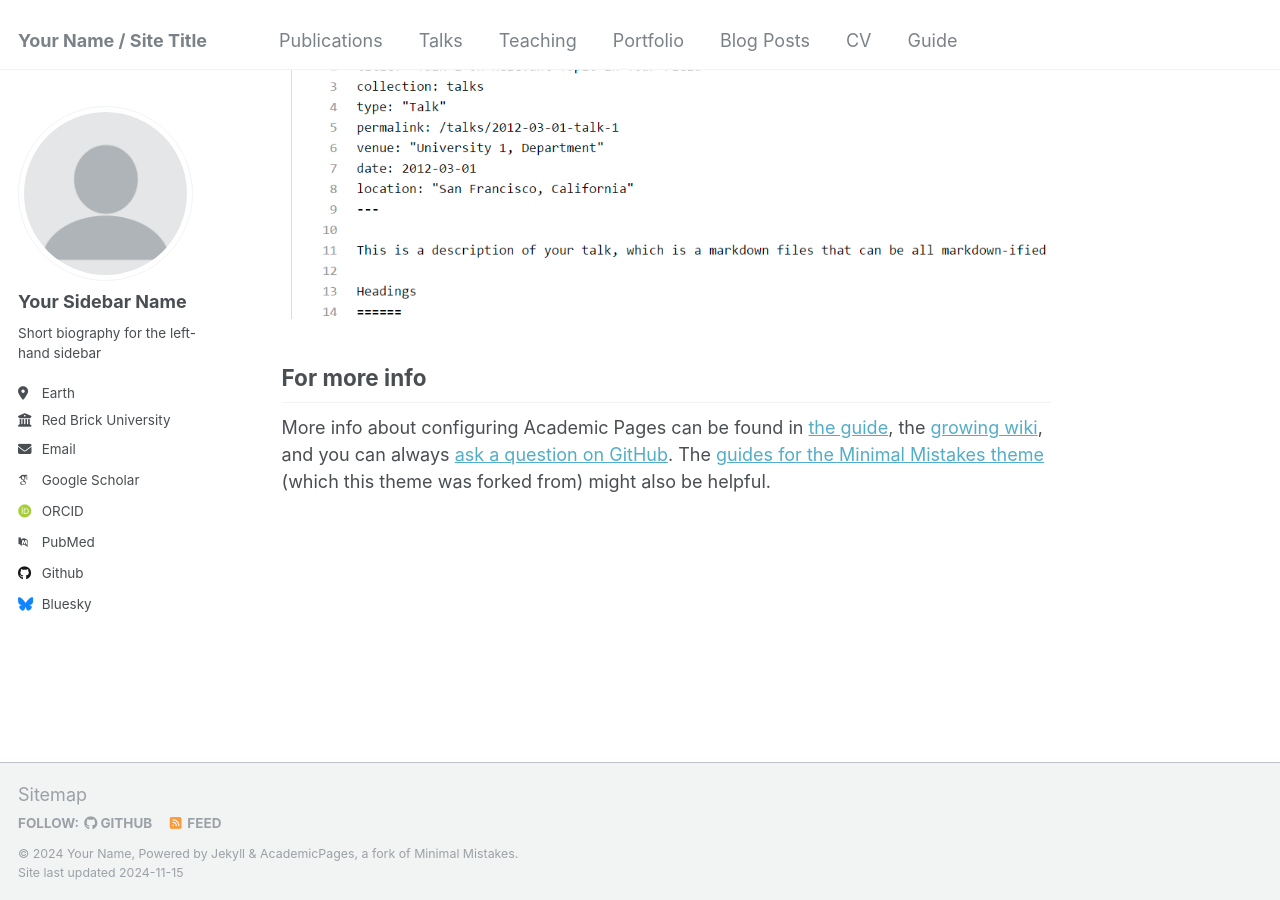
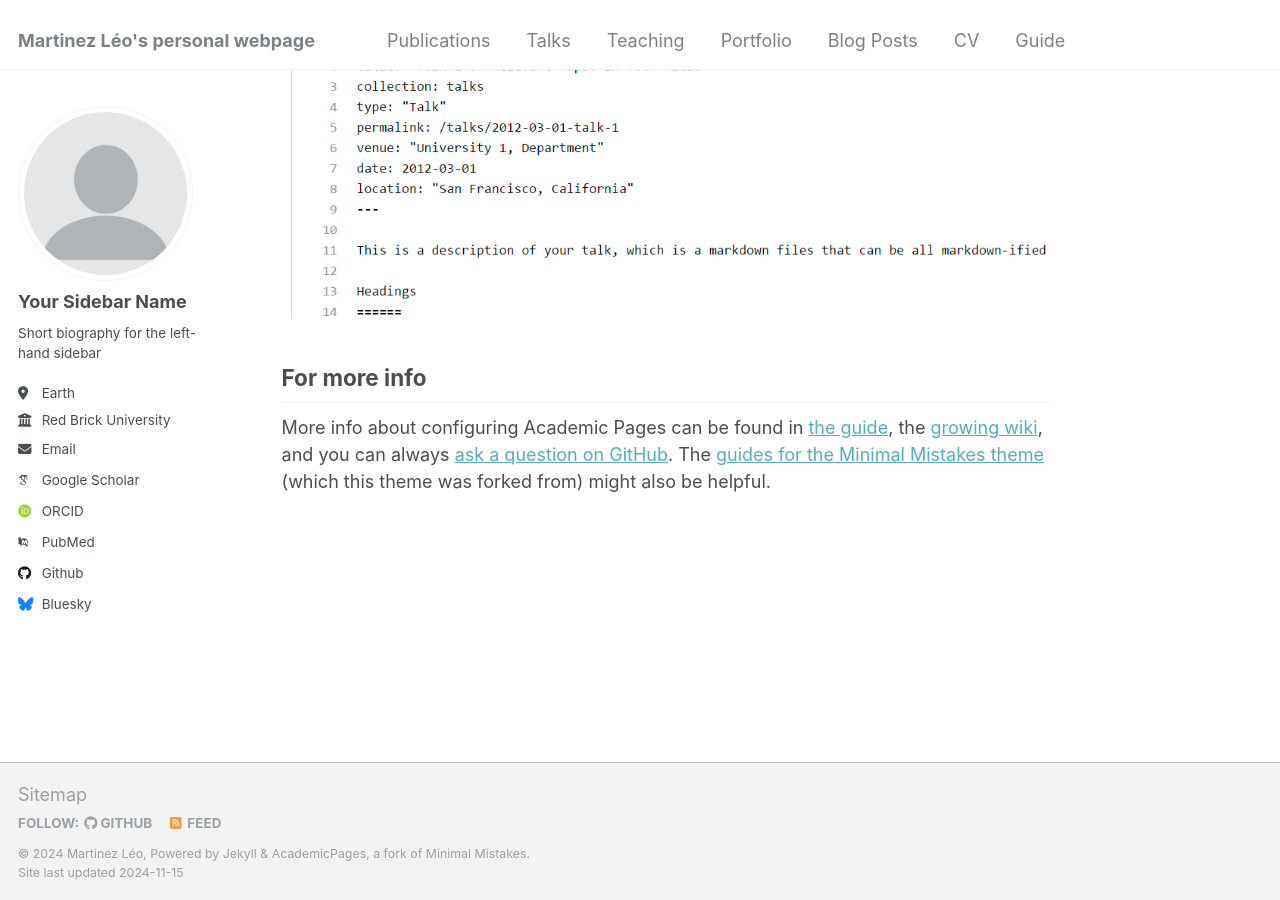
Before and after one commit to leomrtinez/leomrtinez.github.io, a Jekyll site: the page built from _pages/about.md, in a window 1280 px wide and 900 px high, scrolled down 2643 px. Built offline with Jekyll 4.4.1, drawn with Linux system fonts in a browser that asks for light colours; some web fonts are replaced.

Commit message:
Update _config.yml

```diff
--- a/_config.yml
+++ b/_config.yml
@@ -8,9 +8,9 @@
 
 # Basic Site Settings
 locale                   : "en-US"
-title                    : "Your Name / Site Title"
+title                    : "Martinez Léo's personal webpage"
 title_separator          : "-"
-name                     : &name "Your Name"
+name                     : &name "Martinez Léo"
 description              : &description "personal description"
 url                      : https://leomrtinez.github.io # the base hostname & protocol for your site e.g. "https://mmistakes.github.io"
 baseurl                  : "" # the subpath of your site, e.g. "/blog"
```
